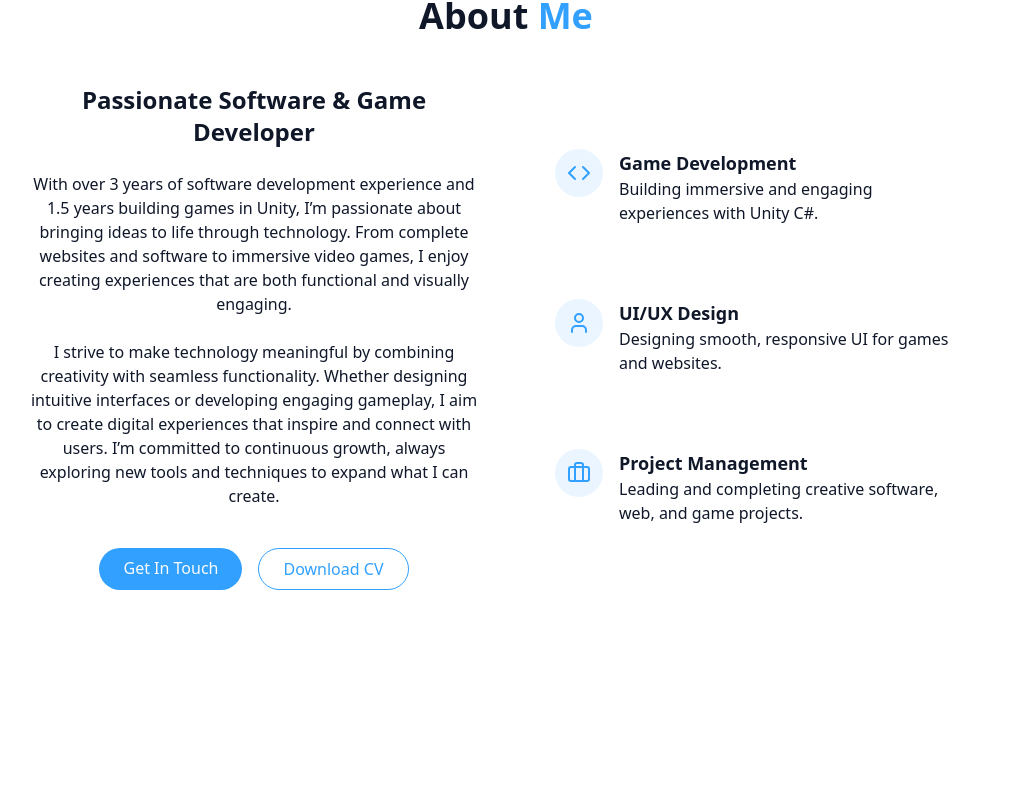
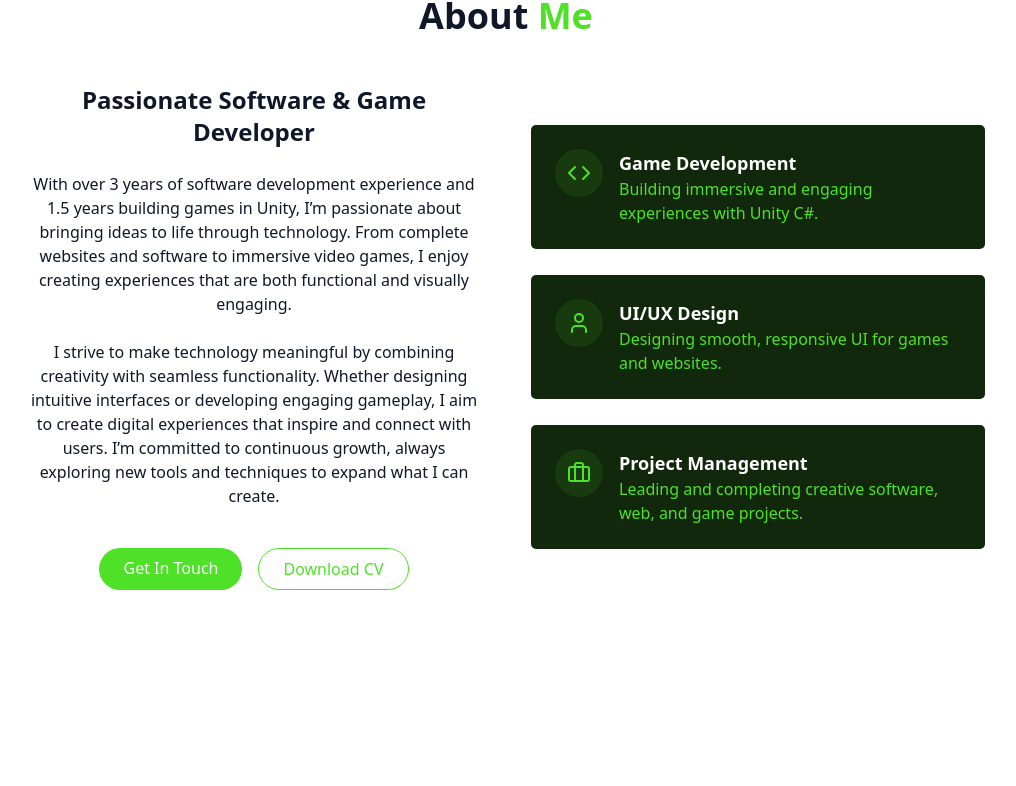
Before and after one commit to connorhills/react-tailwind-portfolio, a React (Vite) app: page / in a window 1280 px wide. Shown: the part 900-1686 px from the top of the page, without its empty margins (134-1150 px from the left). Built offline with nearby package versions, Linux system fonts and the light colour scheme.

Commit message:
Added more color randomness + fixed light mode UI
Added lib colorUtils to convert hexToHsl for completely random color theme each visit. And fixed text not showing when in light mode

```diff
--- a/src/components/AboutSection.jsx
+++ b/src/components/AboutSection.jsx
@@ -48,14 +48,14 @@ export const AboutSection = () => {
             </div>
           </div>
 
-          <div className="grid grid-cols-1 gap-6">
+          <div className="grid grid-cols-1 gap-6 text-primary">
             <div className="gradient-border p-6 card-hover">
               <div className="flex items-start gap-4">
                 <div className="p-3 rounded-full bg-primary/10">
                   <Code className="h-6 w-6 text-primary" />
                 </div>
                 <div className="text-left">
-                    <h4 className="font-semibold text-lg"> Game Development</h4>
+                    <h4 className="font-semibold text-lg text-white"> Game Development</h4>
                     <p className="text-muted-foreground">
                          Building immersive and engaging experiences
                          with Unity C#.
@@ -69,7 +69,7 @@ export const AboutSection = () => {
                   <User className="h-6 w-6 text-primary" />
                 </div>
                 <div className="text-left">
-                    <h4 className="font-semibold text-lg"> UI/UX Design</h4>
+                    <h4 className="font-semibold text-lg text-white"> UI/UX Design</h4>
                     <p className="text-muted-foreground">
                          Designing smooth, responsive UI for games
                          and websites.
@@ -83,7 +83,7 @@ export const AboutSection = () => {
                   <Briefcase className="h-6 w-6 text-primary" />
                 </div>
                 <div className="text-left">
-                    <h4 className="font-semibold text-lg"> Project Management</h4>
+                    <h4 className="font-semibold text-lg text-white"> Project Management</h4>
                     <p className="text-muted-foreground">
                          Leading and completing creative
                          software, web, and game projects.
--- a/src/components/ContactSection.jsx
+++ b/src/components/ContactSection.jsx
@@ -88,12 +88,12 @@ export const ContactSection = () => {
             className="bg-card p-8 rounded-lg shadow-xs"
             onSubmit={handleSubmit}
           >
-            <h3 className="text-2xl font-semibold mb-6">Send a Message</h3>
+            <h3 className="text-2xl font-semibold mb-6 text-primary">Send a Message</h3>
             <form className="space-y-6">
               <div>
                 <label
                   htmlFor="name"
-                  className="block text-sm font-medium mb-2"
+                  className="block text-sm font-medium mb-2 text-white"
                 >
                   {" "}
                   Your Name
@@ -110,7 +110,7 @@ export const ContactSection = () => {
               <div>
                 <label
                   htmlFor="email"
-                  className="block text-sm font-medium mb-2"
+                  className="block text-sm font-medium mb-2 text-white"
                 >
                   {" "}
                   Your Email
@@ -127,7 +127,7 @@ export const ContactSection = () => {
               <div>
                 <label
                   htmlFor="message"
-                  className="block text-sm font-medium mb-2"
+                  className="block text-sm font-medium mb-2 text-white"
                 >
                   {" "}
                   Your Message
--- a/src/components/Footer.jsx
+++ b/src/components/Footer.jsx
@@ -2,9 +2,9 @@ import { ArrowUp } from "lucide-react";
 
 export const Footer = () => {
   return (
-    <footer className="py-12 px-4 bg-card relative border-t border-border mt-12 pt-8 flex flex-wrap justify-between items-center">
+    <footer className="py-8 px-4 bg-card relative border-t border-primary mt-12 pt-8 flex flex-wrap justify-between items-center">
       {" "}
-      <p className="text-sm text-muted-foreground">
+      <p className="text-sm text-white">
         {" "}
         &copy; {new Date().getFullYear()} Connor Hills, All rights reserved.
       </p>
--- a/src/components/SkillsSection.jsx
+++ b/src/components/SkillsSection.jsx
@@ -60,11 +60,11 @@ export const SkillsSection = () => {
               className="bg-card p-4 rounded-lg shadow-cs card-hover"
             >
               <div className="text-left mb-4">
-                <h3 className="font-semibold text-lg"> {skills.name} </h3>
+                <h3 className="font-semibold text-lg text-white"> {skills.name} </h3>
               </div>
               <div className="w-full bg-secondary/50 h-2 rounded-full overflow-hidden">
                 <div
-                  className="bg-primary h-2 rounded-full origin-left animate-[grow_1.5s_ease-out"
+                  className="bg-primary h-2 rounded-full origin-left animate-[grow_1.5s_ease-out]"
                   style={{ width: skills.level + "%" }}
                 />
               </div>
--- a/src/components/StarBackground.jsx
+++ b/src/components/StarBackground.jsx
@@ -85,11 +85,11 @@ export const StarBackground = () => {
         let x, y;
 
         if (spawnSide < 0.5) {
-            x = Math.random() * 100;
-            y = Math.random() * 100;
+            x = Math.random() * 50 + 50;
+            y = Math.random() * 30;
         } else {
-            x = Math.random() * -100;
-            y = Math.random() * 100;
+            x = Math.random() * 50;
+            y = Math.random() * 30;
         }
 
         const animationDuration = Math.random() * 3 + 6;
--- a/src/index.css
+++ b/src/index.css
@@ -1,7 +1,7 @@
 @import "tailwindcss";
 
 @theme {
-  --color-border: hsl(var(--border));
+  --color-border: hsl(var(--primary));
   --color-background: hsl(var(--background));
   --color-foreground: hsl(var(--foreground));
 
@@ -71,6 +71,7 @@
     --foreground: 222 47% 11%;
 
     --card: 0 0% 100%;
+    --card-foreground: 222 47% 11%;
 
     --primary: 207.7 100% 59.6%;
     --primary-foreground: 210 40% 98%;
@@ -83,6 +84,7 @@
     --foreground: 213 31% 91%;
 
     --card: 207.7 50% 10% / 95%;
+    --card-foreground: 213 31% 91%;
 
     --primary: 207.7 100% 59.6%;
     --primary-foreground: 213 31% 91%;
@@ -127,7 +129,7 @@
 
 @utility text-glow {
   @apply relative;
-  text-shadow: 0 0px 8px hsl(207.7 100% 59.6%);
+  text-shadow: 0 0px 8px hsl(var(--primary));
 }
 
 @utility card-hover {
--- /dev/null
+++ b/src/lib/colorUtils.js
@@ -0,0 +1,52 @@
+const hexToHsl = (hex) => {
+  const r = parseInt(hex.slice(1, 3), 16) / 255;
+  const g = parseInt(hex.slice(3, 5), 16) / 255;
+  const b = parseInt(hex.slice(5, 7), 16) / 255;
+
+  const max = Math.max(r, g, b);
+  const min = Math.min(r, g, b);
+  let h, s, l = (max + min) / 2;
+
+  if (max === min) {
+    h = s = 0;
+  } else {
+    const d = max - min;
+    s = l > 0.5 ? d / (2 - max - min) : d / (max + min);
+    switch (max) {
+      case r: h = (g - b) / d + (g < b ? 6 : 0); break;
+      case g: h = (b - r) / d + 2; break;
+      case b: h = (r - g) / d + 4; break;
+    }
+    h /= 6;
+  }
+
+  return `${Math.round(h * 360)} ${Math.round(s * 100)}% ${Math.round(l * 100)}%`;
+};
+
+export const setRandomPrimaryColor = () => {
+  console.log('🎨 Setting random primary color...');
+
+  const vibrantColors = [
+    '#00FFFF', '#FF0080', '#00FF00', '#FFFF00', '#8000FF',
+    '#00FF80', '#FF4000', '#4000FF', '#80FF00', '#FF0040',
+    '#0040FF', '#FF8000', '#FF006F', '#39FF14', '#FF073A',
+    '#00FF41', '#FF9F00', '#9400D3', '#FF1493', '#00CED1',
+    '#FF4500', '#7FFF00', '#FF69B4', '#00BFFF', '#DC143C',
+    '#FF6347', '#00FA9A', '#FF00FF', '#FFD700', '#8A2BE2',
+    '#00FF7F', '#7CFC00', '#9370DB', '#20B2AA', '#FF7F50',
+    '#9ACD32', '#32CD32'
+  ];
+
+  const randomColor = vibrantColors[Math.floor(Math.random() * vibrantColors.length)];
+  const primaryHsl = hexToHsl(randomColor);
+
+  console.log('🎨 Random color selected:', randomColor, 'HSL:', primaryHsl);
+
+  document.documentElement.style.setProperty('--primary', primaryHsl);
+
+  const isDark = document.documentElement.classList.contains('dark');
+  const foregroundHsl = isDark ? '213 31% 91%' : '210 40% 98%';
+  document.documentElement.style.setProperty('--primary-foreground', foregroundHsl);
+
+  console.log('🎨 CSS variables set successfully');
+};
--- a/src/pages/Home.jsx
+++ b/src/pages/Home.jsx
@@ -1,15 +1,49 @@
-import { ThemeToggle } from "@/components/ThemeToggle"
-import { StarBackground } from "@/components/StarBackground"
-import { NavBar } from "@/components/NavBar"
-import { HomeSection } from "@/components/HomeSection"
-import { AboutSection } from "@/components/AboutSection"
-import { SkillsSection } from "@/components/SkillsSection"
-import { ProjectsSection } from "@/components/ProjectsSection"
-import { ContactSection } from "@/components/ContactSection"
-import { Footer } from "@/components/Footer"
+import { useEffect } from "react";
+
+import { ThemeToggle } from "@/components/ThemeToggle";
+import { StarBackground } from "@/components/StarBackground";
+import { NavBar } from "@/components/NavBar";
+import { HomeSection } from "@/components/HomeSection";
+import { AboutSection } from "@/components/AboutSection";
+import { SkillsSection } from "@/components/SkillsSection";
+import { ProjectsSection } from "@/components/ProjectsSection";
+import { ContactSection } from "@/components/ContactSection";
+import { Footer } from "@/components/Footer";
 
 export const Home = () => {
-    return <div className="min-h-screen bg-background text-foreground overflow-x-hidden">
+  useEffect(() => {
+    const getRandomPrimaryColor = () => {
+      const hue = Math.floor(Math.random() * 360);
+      const saturation = 70 + Math.random() * 20;
+      const lightness = 50 + Math.random() * 10;
+      return `${hue} ${saturation.toFixed(1)}% ${lightness.toFixed(1)}%`;
+    };
+
+    const getMatchingCardColor = (primaryHue) => {
+      const saturation = 50 + Math.random() * 20;
+      const lightness = 10;
+      return `${primaryHue} ${saturation.toFixed(1)}% ${lightness.toFixed(1)}%`;
+    };
+
+    const randomPrimary = getRandomPrimaryColor();
+    const primaryHue = parseInt(randomPrimary.split(" ")[0]);
+    const matchingCard = getMatchingCardColor(primaryHue);
+
+    // Set primary color
+    document.documentElement.style.setProperty("--primary", randomPrimary);
+
+    // Set matching card color
+    document.documentElement.style.setProperty("--card", matchingCard);
+
+    // Apply to dark mode as well
+    document.querySelectorAll(".dark").forEach((el) => {
+      el.style.setProperty("--primary", randomPrimary);
+      el.style.setProperty("--card", matchingCard);
+    });
+  }, []);
+
+  return (
+    <div className="min-h-screen bg-background text-foreground overflow-x-hidden">
       {/* Theme Toggle */}
       <ThemeToggle />
       {/* Background Effect */}
@@ -27,4 +61,5 @@ export const Home = () => {
       {/* Footer */}
       <Footer />
     </div>
-}
+  );
+};
```
Also changed, not shown: src/components/ProjectsSection.jsx (+7 -27 lines). Lines whose indentation alone changed are shown as unchanged.
